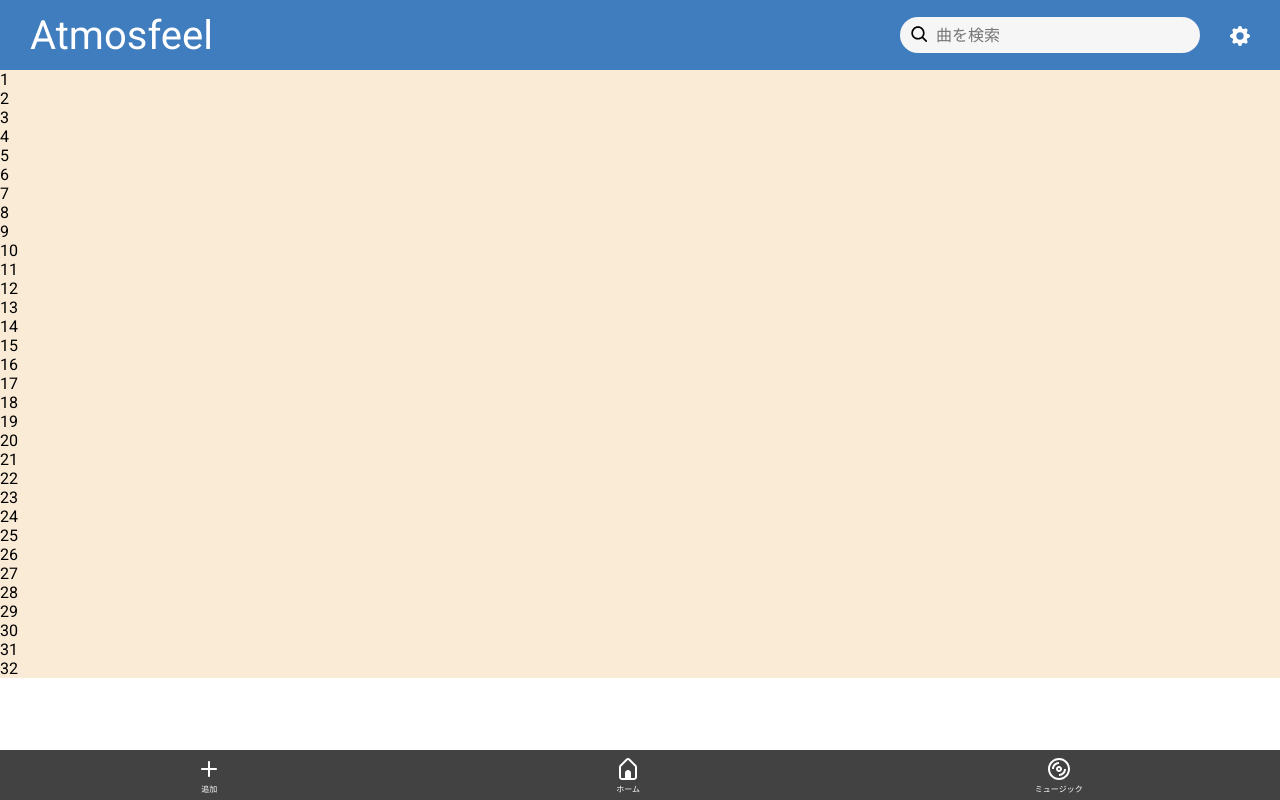
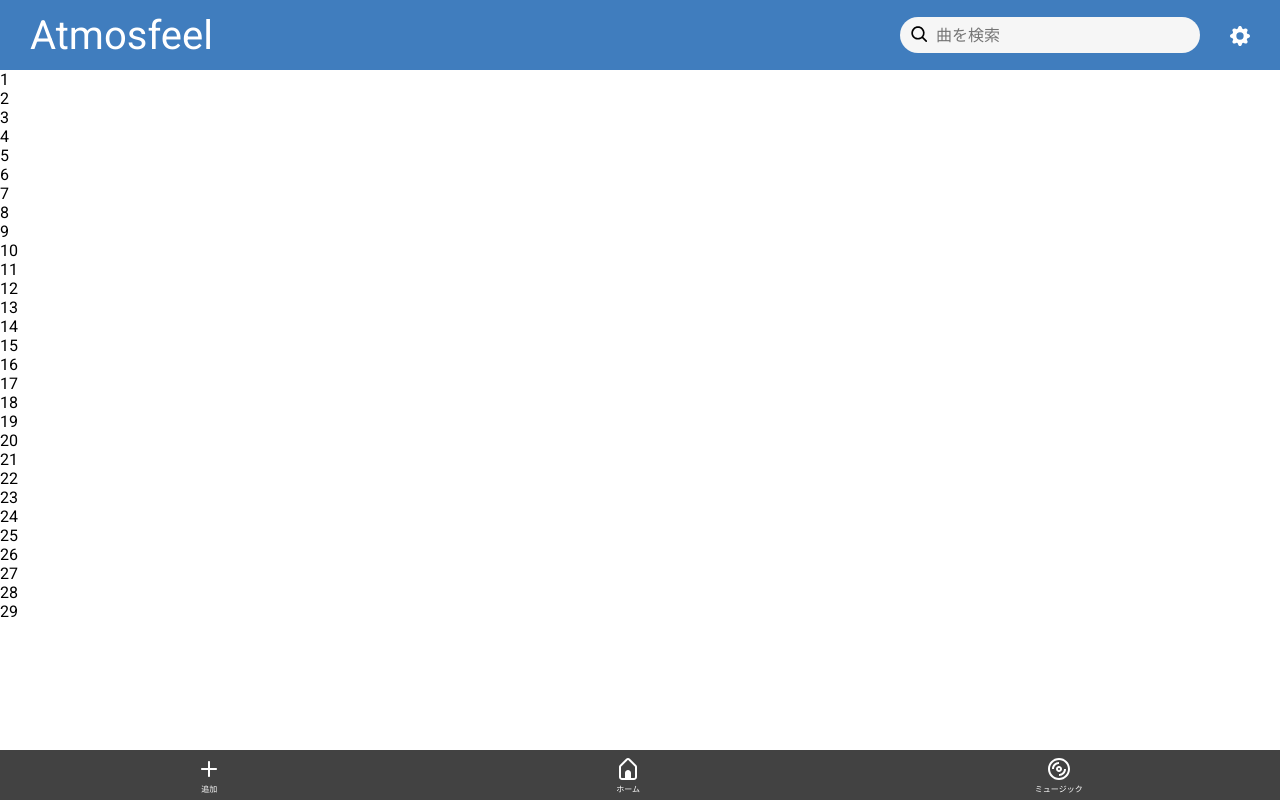
Before and after one commit to kc3hack/2024_A, a React (Vite) app in the folder frontend/: page / in a window 1280 px wide. Built offline with nearby package versions, Linux system fonts and the light colour scheme.

Commit message:
Change color

```diff
--- a/frontend/components/Main.tsx
+++ b/frontend/components/Main.tsx
@@ -61,11 +61,6 @@ const Main = () => {
       <br />
       29
       <br />
-      30
-      <br />
-      31
-      <br />
-      32
     </main>
   );
 };
--- a/frontend/styles/App.css
+++ b/frontend/styles/App.css
@@ -13,7 +13,7 @@ header {
 main {
     --padding-top-menu: 70px;
     padding-top: var(--padding-top-menu);
-    background-color: antiquewhite;
+    background-color: white;
 }
 
 footer {
```
